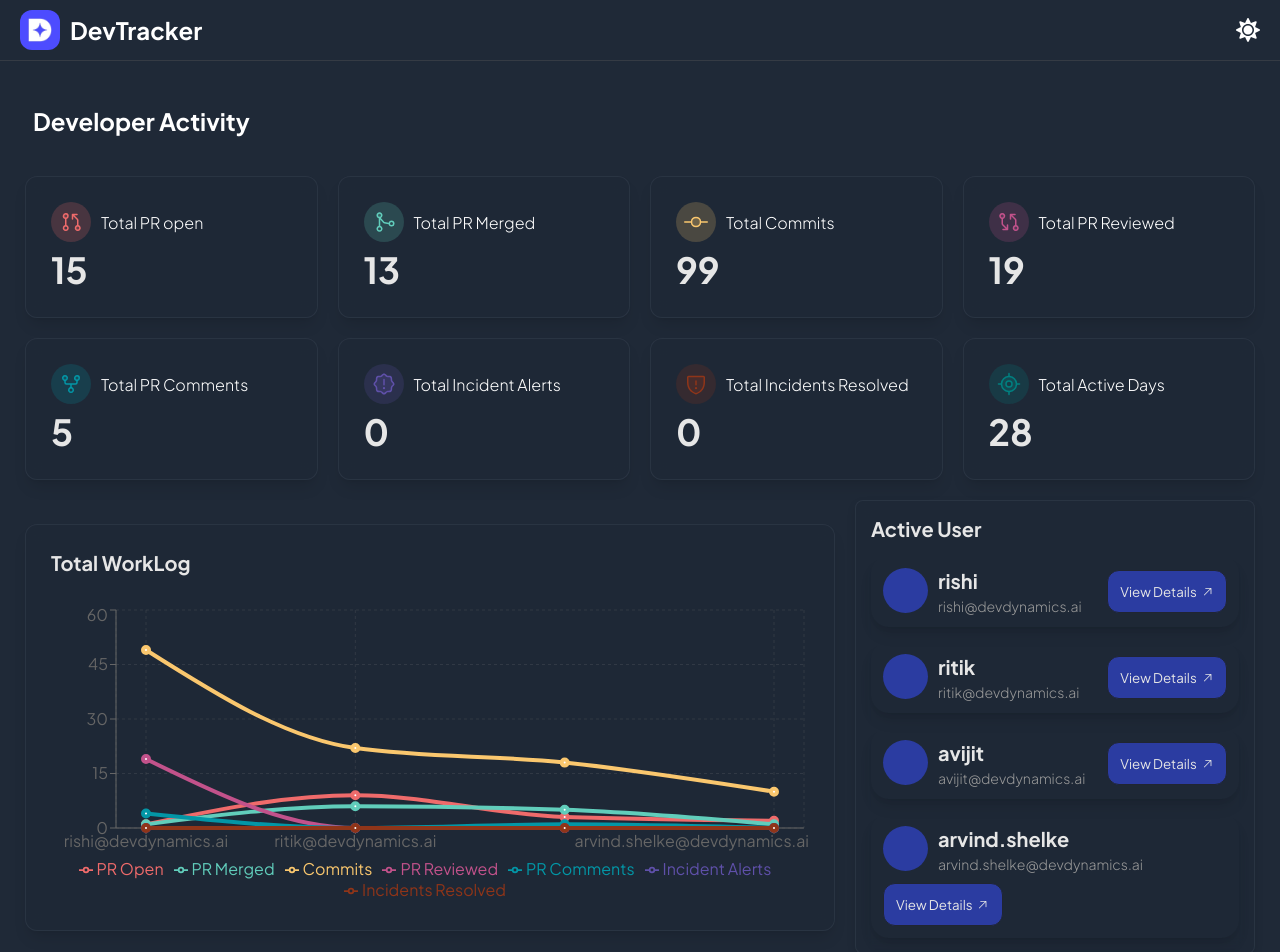
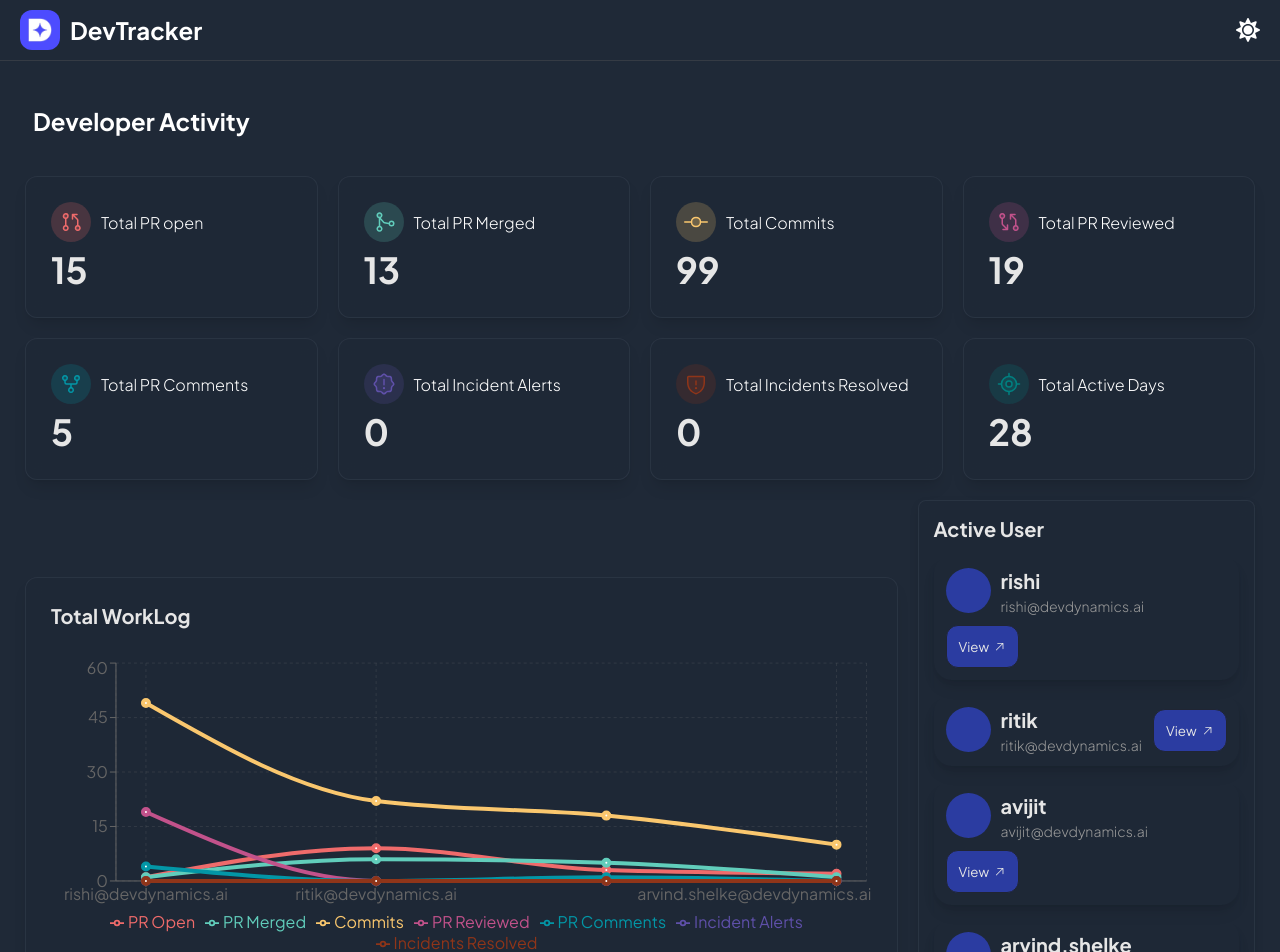
Before and after one commit to abhishekrawe/Developer-Activity-Dashboard, a React (Vite) app in the folder developer-activity-dashboard/: page / in a window 1280 px wide. Shown: the top 952 px of the page. Built offline with nearby package versions, Linux system fonts and the light colour scheme; some icons are missing; a web font is replaced by a local one.

Commit message:
Udate the Style userDeta

```diff
--- a/developer-activity-dashboard/src/components/Charts/UserData.tsx
+++ b/developer-activity-dashboard/src/components/Charts/UserData.tsx
@@ -52,7 +52,7 @@ const UserData: React.FC<UserDataProps> = ({ rows, className }) => {
             </div>
             <div className="user-data__action">
               <button className={`user-data__action-btn ${darkMode ? 'dark-mode' : 'light-mode'}`} onClick={() => navigate(`/${user.name}`)}>
-                View Details <PiArrowUpRight />
+                View <PiArrowUpRight />
               </button>
             </div>
           </div>
--- a/developer-activity-dashboard/src/styles/component/Dashboard/dashboard.scss
+++ b/developer-activity-dashboard/src/styles/component/Dashboard/dashboard.scss
@@ -51,12 +51,12 @@
     align-items: center;
 
     .total-worklog-component {
-      width: 68%;
+      width: 73%;
       height: auto;
     }
 
     .user-data {
-      width: 32%;
+      width: 27%;
       height: auto;
     }
   }
```
